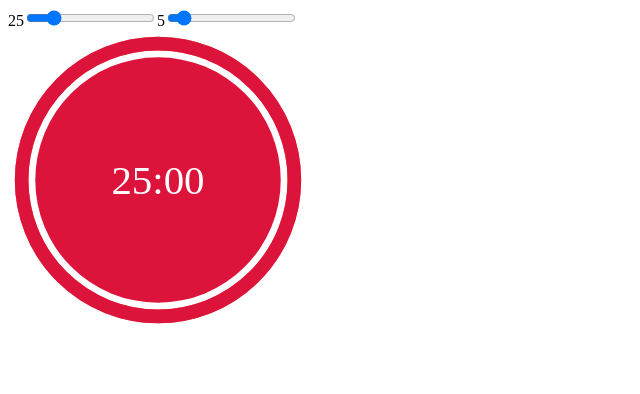
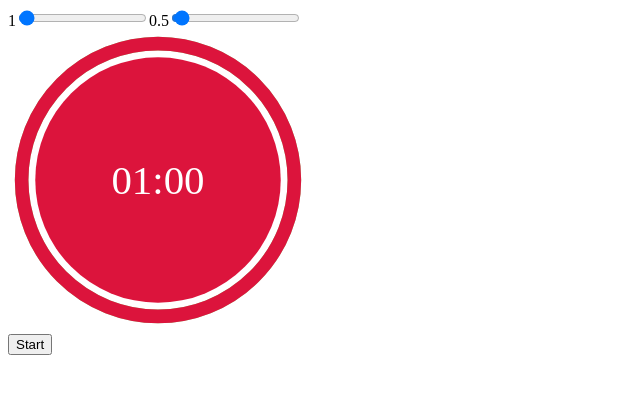
Before and after one commit to anya92/pomodoro, a React (Create React App) app: page / in a window 1280 px wide. Shown: the top 394 px of the page, without its empty margins (0-640 px from the left). Built offline with nearby package versions, Linux system fonts and the light colour scheme.

Commit message:
formatTime func, animate svg, start Clock

```diff
--- a/src/components/App.js
+++ b/src/components/App.js
@@ -2,16 +2,27 @@ import React, { Component } from 'react';
 
 import Settings from './Settings';
 import Clock from './Clock';
-
+import Controlers from './Controlers';
 
 class App extends Component {
   constructor(props) {
     super(props);
 
     this.state = {
-      workTime: 25, // sec
-      breakTime: 5
+      workTime: 1,
+      breakTime: 0.5,
+      timeRemain: 0,
+      work: true,
+      start: false,
+      pause: false,
+      stop: true
     };
+  }
+
+  componentDidMount() {
+    let length = this.length = Math.PI * 2 * 100;
+    let progressBar = this.progressBar = document.querySelector('.clock-progress');
+    progressBar.style.strokeDasharray = length;
   }
 
   changeWorkTime = time => {
@@ -20,6 +31,45 @@ class App extends Component {
 
   changeBreakTime = time => {
     this.setState({ breakTime: Number(time) });
+  }
+
+  startTimer = () => {
+    let { work, workTime, breakTime } = this.state;
+    let seconds = work ? workTime * 60 : breakTime * 60;
+
+    this.setState({ start: true, stop: false });
+
+    let remainTime = (this.state.timeRemain && Date.now() + this.state.timeRemain * 1000) || Date.now() + (seconds * 1000);
+
+    let intervalTimer = this.intervalTimer = setInterval(() => {
+      let timeLeft = Math.round((remainTime - Date.now()) / 1000);
+
+      let offset = - this.length + this.length * timeLeft / seconds;
+      this.progressBar.style.strokeDashoffset = offset;
+
+      this.setState({ timeRemain: timeLeft });
+
+      if(timeLeft <= 0) {
+        clearInterval(intervalTimer);
+        this.setState(prevState => {
+          return {
+            work: !prevState.work
+          }
+        });
+        this.startTimer();
+      }
+    }, 1000);
+  }
+
+  pauseTimer = () => {
+    clearInterval(this.intervalTimer);
+    this.setState({ pause: true, start: false });
+  }
+
+  stopTimer = () => {
+    clearInterval(this.intervalTimer);
+    this.setState({ start: false, pause: false, stop: true, timeRemain: 0 });
+    this.progressBar.style.strokeDashoffset = 0;
   }
 
   render() {
@@ -33,6 +83,15 @@ class App extends Component {
         />
         <Clock
           workTime={this.state.workTime}
+          timeRemain={this.state.timeRemain}
+        />
+        <Controlers
+          start={this.state.start}
+          pause={this.state.pause}
+          stop={this.state.stop}
+          startTimer={this.startTimer}
+          pauseTimer={this.pauseTimer}
+          stopTimer={this.stopTimer}
         />
       </div>
     );
--- a/src/components/Clock.js
+++ b/src/components/Clock.js
@@ -1,17 +1,28 @@
 import React from 'react';
 
-const Clock = ({ workTime }) => {
+const formatTime = timeInSeconds => {
+  let hours = Math.floor(timeInSeconds / 3600);
+  let minutes = Math.floor((timeInSeconds - hours * 3600) / 60);
+  let seconds = timeInSeconds - (hours * 3600) - (minutes * 60);
+
+  if (hours && hours < 10) { hours = `0${hours}`};
+  if (minutes < 10) { minutes = `0${minutes}`};
+  if (seconds < 10) { seconds = `0${seconds}`};
+  return `${hours ? hours + ':' : ''}${minutes}:${seconds}`;
+}
+
+const Clock = ({ timeRemain, workTime }) => {
   return (
     <div className="clock">
       <svg width="300" viewBox="0 0 220 220" xmlns="http://www.w3.org/2000/svg">
         <g transform="translate(110, 110)">
-          <circle r="100" className="clock-base" fill="none" stroke="tomato" strokeWidth="10px" />
+          <circle r="100" className="clock-base" fill="none" stroke="lightgreen" strokeWidth="10px" />
           <g transform="rotate(-90)">
-            <circle r="100" className="clock-progress" fill="none" stroke="crimson" strokeWidth="10px" />
+            <circle r="100" className="clock-progress" fill="none" stroke="crimson" strokeWidth="10px" style={{transition: 'stroke-dashoffset .5s'}} />
           </g>
           <g>
             <circle r="90" fill="crimson" />
-            <text textAnchor="middle" fill="white" fontSize="30px" dy="10px">{workTime}:00</text>
+            <text textAnchor="middle" fill="white" fontSize="30px" dy="10px">{formatTime(timeRemain || workTime * 60)}</text>
           </g>
         </g>
       </svg>
--- /dev/null
+++ b/src/components/Controlers.js
@@ -0,0 +1,18 @@
+import React from 'react';
+
+const Controlers = ({ start, pause, stop, startTimer, pauseTimer, stopTimer }) => {
+  return (
+    <div>
+      {
+        !start
+        ? <button onClick={() => startTimer()}>Start</button>
+        : <div>
+            <button onClick={() => pauseTimer()}>Pause</button>
+            <button onClick={() => stopTimer()}>Stop</button>
+          </div>
+      }
+    </div>
+  );
+};
+
+export default Controlers;
--- a/src/components/Settings.js
+++ b/src/components/Settings.js
@@ -4,9 +4,9 @@ const Settings = ({ workTime, changeWorkTime, breakTime, changeBreakTime }) => {
   return (
     <div>
       <label htmlFor="workTime">{ workTime }</label>
-      <input id="workTime" type="range" min="5" max="120" value={ workTime } onChange={e => changeWorkTime(e.target.value)} />
+      <input id="workTime" type="range" min="0" max="120" value={ workTime } onChange={e => changeWorkTime(e.target.value)} />
       <label htmlFor="breakTime">{ breakTime }</label>
-      <input id="breakTime" type="range" min="2" max="40" value={ breakTime } onChange={e => changeBreakTime(e.target.value)} />
+      <input id="breakTime" type="range" min="0" max="40" value={ breakTime } onChange={e => changeBreakTime(e.target.value)} />
     </div>
   );
 };
```
